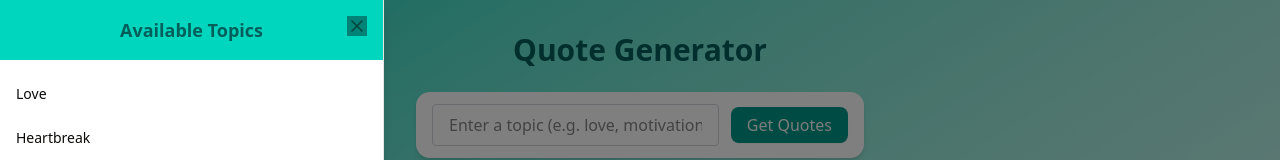
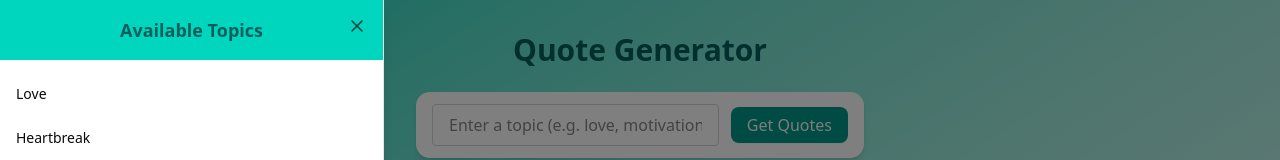
Before and after one commit to saqibhakeem/Nexium_Saqib_Assign1, a Next.js app in the folder quote-generator/: page / in a window 1280 px wide. Both pictures are taken after a click on the button "📚 Browse Topics". Shown: the top 160 px of the page. Built offline with nearby package versions, Linux system fonts and the light colour scheme.

Commit message:
small ui fix

```diff
--- a/quote-generator/src/components/ui/sheet.tsx
+++ b/quote-generator/src/components/ui/sheet.tsx
@@ -73,7 +73,7 @@ function SheetContent({
       >
         {children}
         <SheetPrimitive.Close className="ring-offset-background focus:ring-ring data-[state=open]:bg-secondary absolute top-4 right-4 rounded-xs opacity-70 transition-opacity hover:opacity-100 focus:ring-2 focus:ring-offset-2 focus:outline-hidden disabled:pointer-events-none">
-          <XIcon className="size-5 bg-teal-800" />
+          <XIcon className="size-5 bg-teal-800-foreground" />
           <span className="sr-only">Close</span>
         </SheetPrimitive.Close>
       </SheetPrimitive.Content>
```
